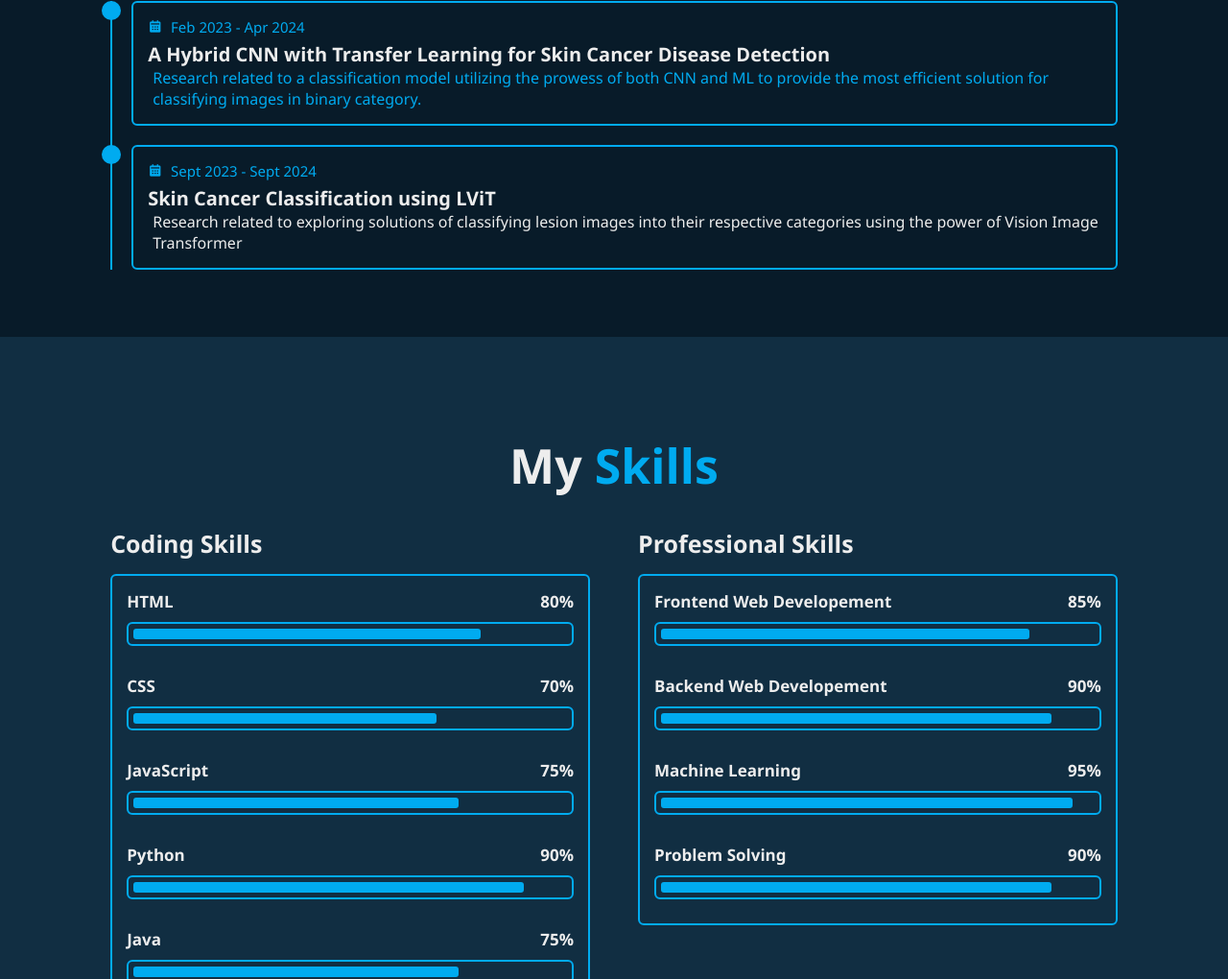
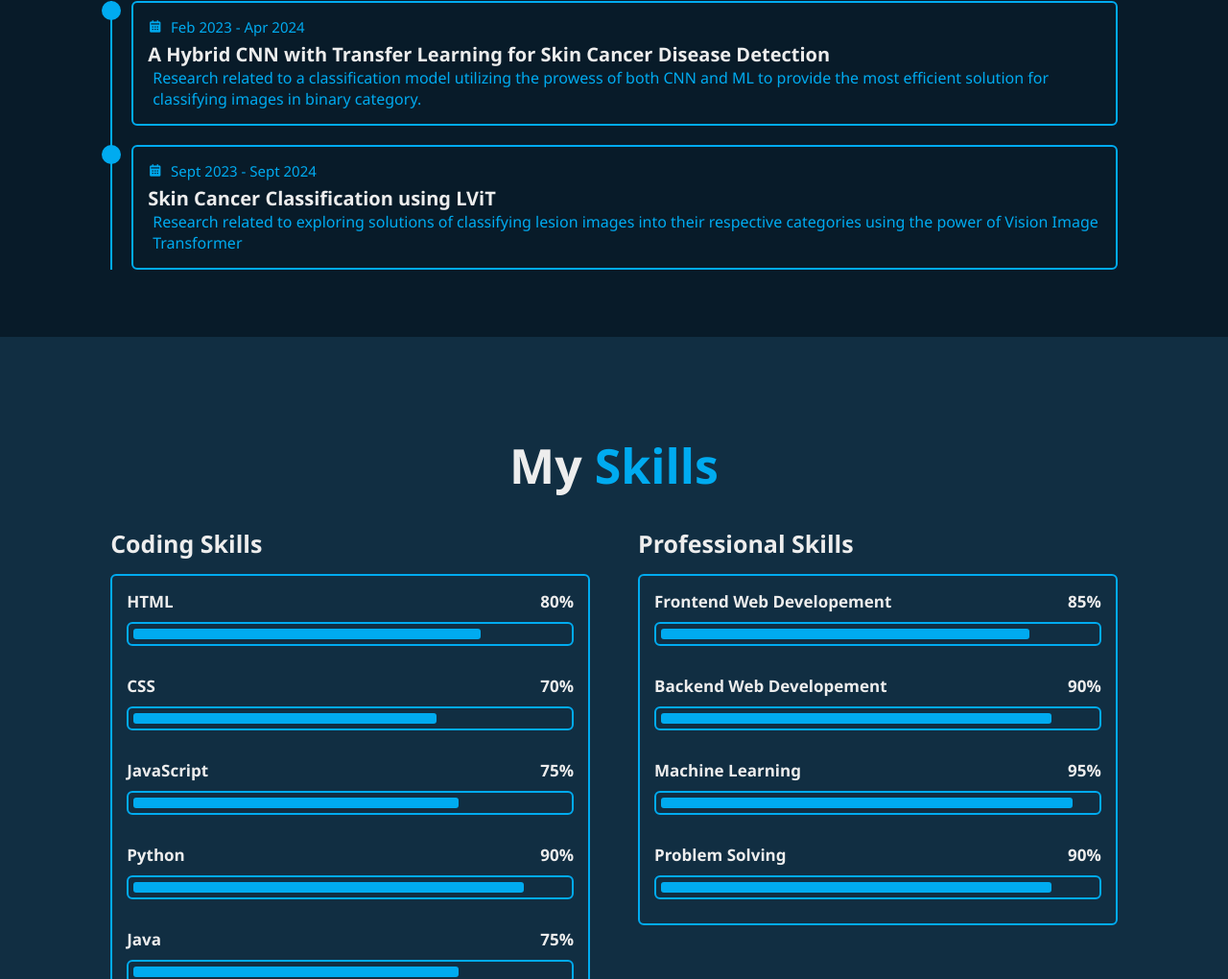
Before and after one commit to tanaydwivedi095/Portfolio_Website, a plain HTML site: page index.html in a window 1280 px wide. Shown: the part 3703-4723 px from the top of the page at 96% size. Drawn offline with nearby package versions, Linux system fonts and the light colour scheme.

Commit message:
Update index.html

```diff
--- a/index.html
+++ b/index.html
@@ -336,9 +336,9 @@
                   <h3>Skin Cancer Classification using LViT</h3>
                 </a>
                 <p>
-                  Research related to exploring solutions of classifying lesion
+                  <span>Research related to exploring solutions of classifying lesion
                   images into their respective categories using the power of
-                  Vision Image Transformer
+                  Vision Image Transformer</span>
                 </p>
               </div>
             </div>
```
